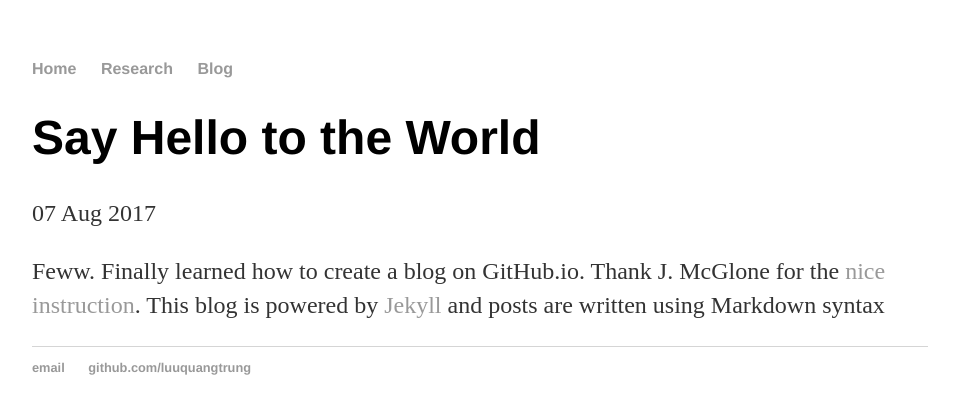
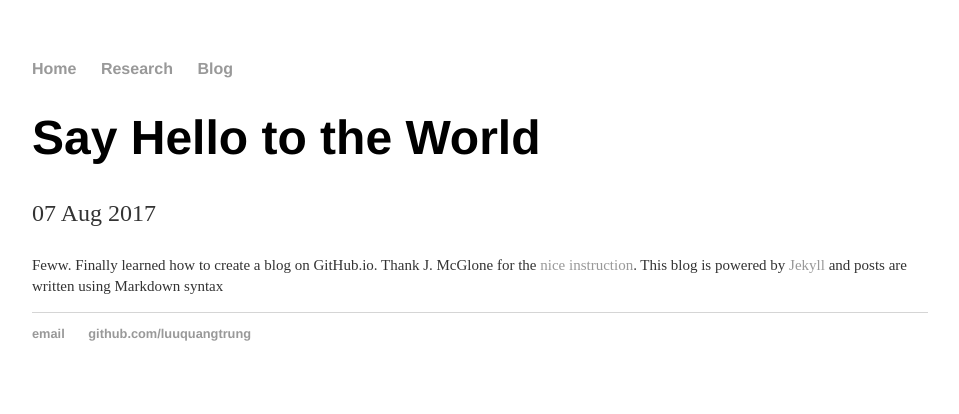
Before and after one commit to luuquangtrung/luuquangtrung.github.io_v1, a Jekyll site: the page built from _posts/2017-08-07-site-launched.md, in a window 1280 px wide. Shown: the top 414 px of the page, without its empty margins (160-1119 px from the left). Built offline with Jekyll 4.4.1, drawn with Linux system fonts in a browser that asks for light colours.

Commit message:
Update post.html

```diff
--- a/_layouts/post.html
+++ b/_layouts/post.html
@@ -5,7 +5,7 @@ layout: default
 <p class="meta">{{ page.date | date_to_string }}</p>
 
 <div class="post">
-  <font size="3">
+  <font size="1">
   {{ content }}
   </font>
 </div>
```
